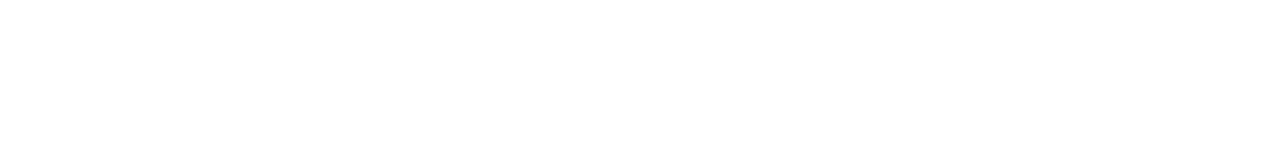
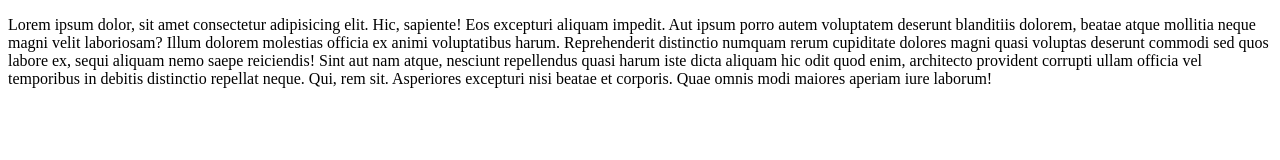
Before and after one commit to VLadfk/frontE1, a plain HTML site: page index.html in a window 1280 px wide. Drawn offline with Linux system fonts and the light colour scheme.

Commit message:
editing lesson1

```diff
--- a/index.html
+++ b/index.html
@@ -9,7 +9,15 @@
 </head>
 
 <body>
-
+    <p>Lorem ipsum dolor, sit amet consectetur adipisicing elit. Hic, sapiente! Eos excepturi aliquam impedit. Aut ipsum
+        porro autem voluptatem deserunt blanditiis dolorem, beatae atque mollitia neque magni velit laboriosam? Illum
+        dolorem molestias officia ex animi voluptatibus harum. Reprehenderit distinctio numquam rerum cupiditate dolores
+        magni quasi voluptas deserunt commodi sed quos labore ex, sequi aliquam nemo saepe reiciendis! Sint aut nam
+        atque, nesciunt repellendus quasi harum iste dicta aliquam hic odit quod enim, architecto provident corrupti
+        ullam officia vel temporibus in debitis distinctio repellat neque. Qui, rem sit. Asperiores excepturi nisi
+        beatae et corporis. Quae omnis modi maiores aperiam iure laborum!</p>
+    <div class="container"></div>
+    <div id="conatiner"></div>
 </body>
 
 </html>
```
